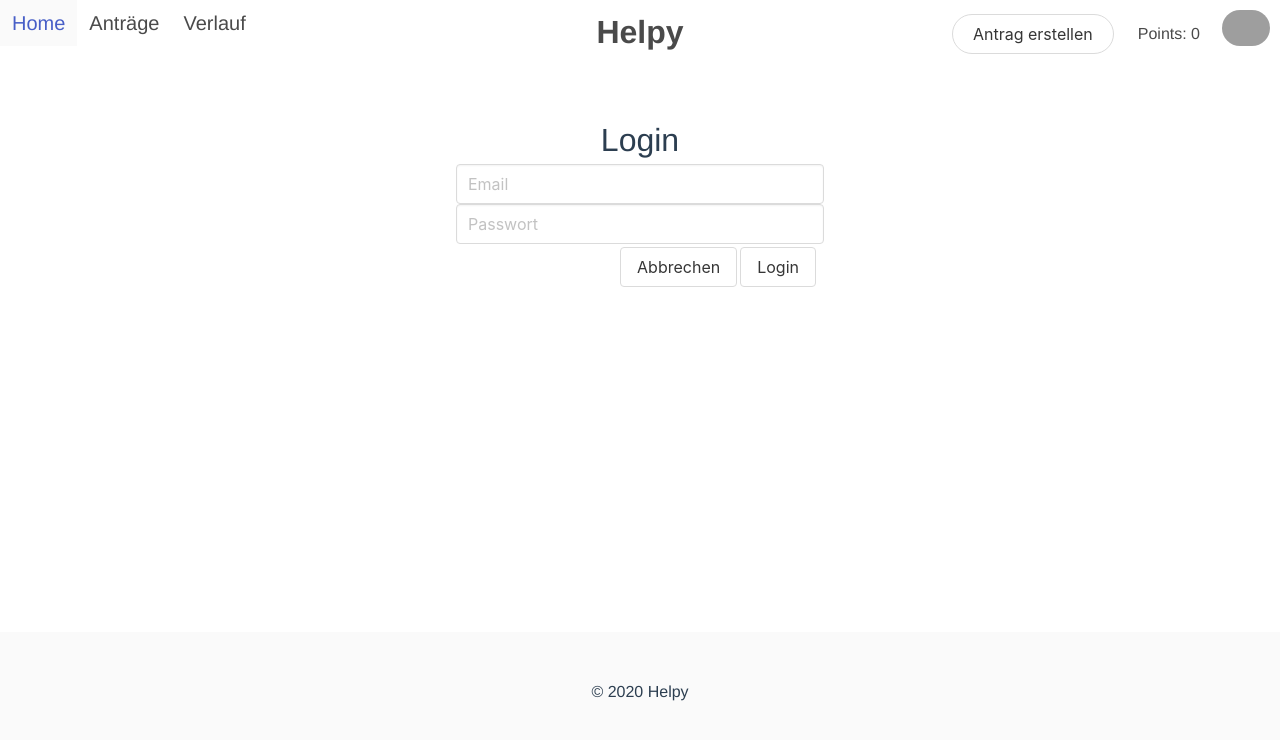
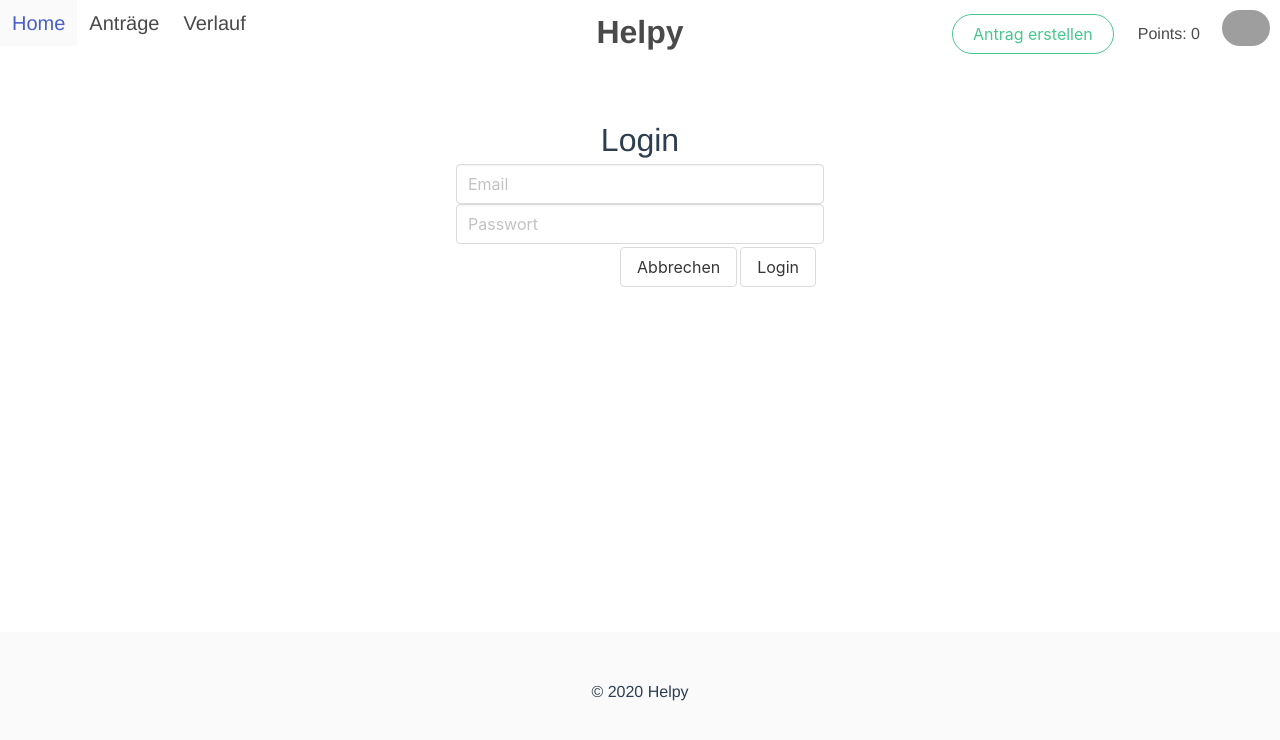
Before and after one commit to Hoi15A/helpy-frontend, a Vue app: page /login in a window 1280 px wide. Shown: the top 740 px of the page. Built offline with nearby package versions, Linux system fonts and the light colour scheme; grey boxes are pictures that could not be loaded.

Commit message:
Make create request button green

```diff
--- a/src/App.vue
+++ b/src/App.vue
@@ -19,7 +19,7 @@
           <div class="navbar-end">
             <div class="navbar-item" v-if="this.$route.path !== '/requests/create'">
               <router-link to="/requests/create">
-                <button class="button is-outlined is-rounded">Antrag erstellen</button>
+                <button class="button is-outlined is-rounded is-success">Antrag erstellen</button>
               </router-link>
             </div>
 
```
